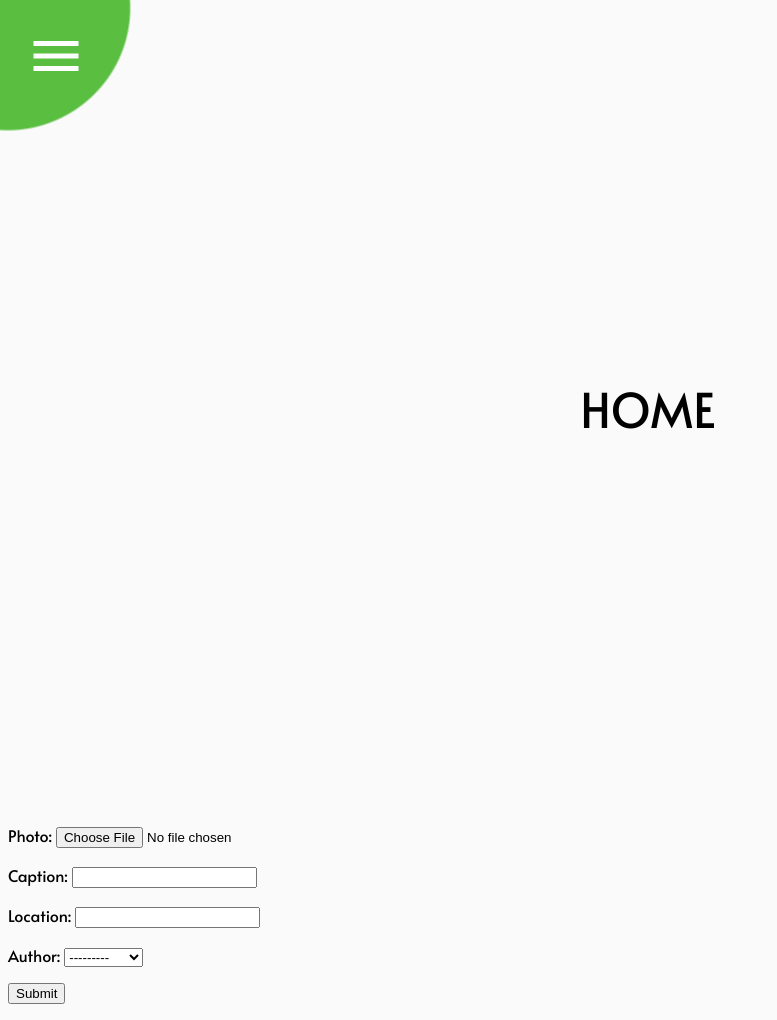
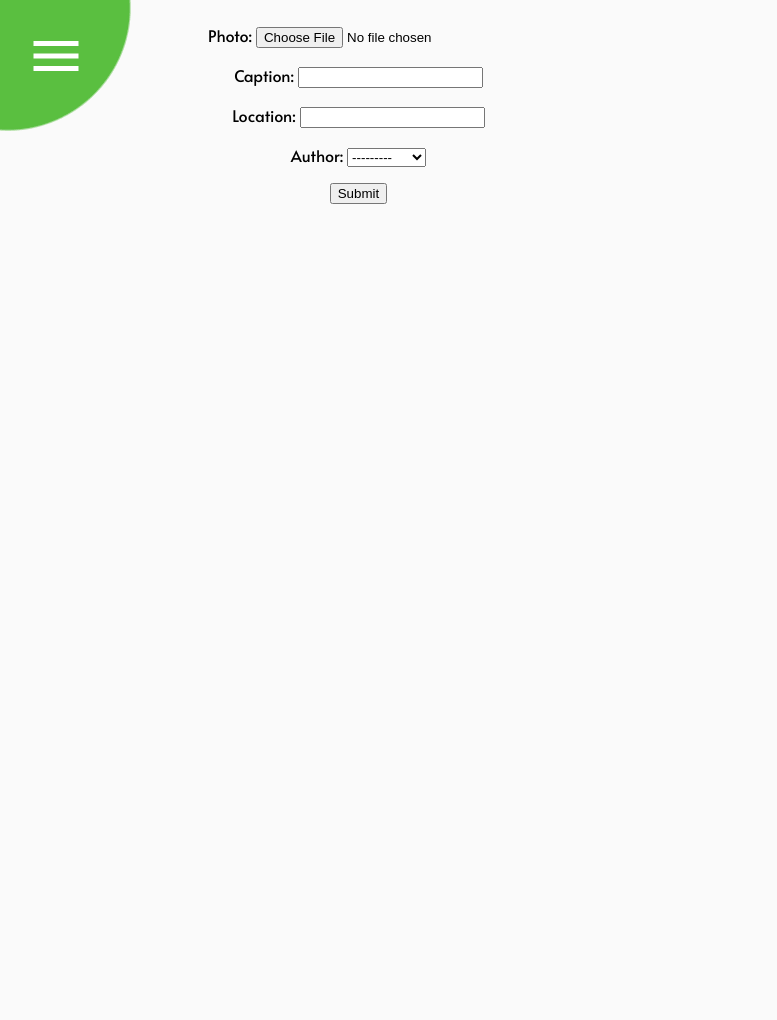
Before and after one commit to jdhaagenson/capstone_insta, a Django app: page /post/ in a window 1280 px wide. Shown: the whole page, without its empty margins (0-777 px from the left). After the commit the page ends 204 px from the top, so only its background shows below. Run offline with Django 3.2, Linux system fonts and the light colour scheme; the visitor is signed in with stand-in values (Sample User, id 1); data comes from the database, SQL or seed files in the repository.

Commit message:
upload.html updated

```diff
--- a/static/blob.css
+++ b/static/blob.css
@@ -165,6 +165,11 @@ section {
   --x: 65;
   --y: 65;
 }
+.menu__item:nth-of-type(5) {
+  --delay: 0.5;
+  --x: 45;
+  --y: 35;
+}
 .menu__link {
   -webkit-box-align: center;
           align-items: center;
--- a/static/form.css
+++ b/static/form.css
@@ -1,3 +1,10 @@
 body {
     background-image: url('/static/4.png')
 }
+ .card {
+    display: block;
+    place-items: center;
+    position: fixed;
+    margin-left: 200px;
+
+}
--- a/static/style.css
+++ b/static/style.css
@@ -115,3 +115,9 @@ section:target h1 {
 @keyframes fadeIn {
     100% { opacity:1 }
 }
+
+.center {
+    display: grid;
+    place-items: center;
+
+}
--- a/templates/blobmenu.html
+++ b/templates/blobmenu.html
@@ -19,15 +19,16 @@
               <li class="menu__item" style="--x: 25; --y: 18;"><a class="menu__link" href="/logout/">LOGOUT</a></li>
               <li class="menu__item" style="--x: 55; --y: 31;"><a class="menu__link" href="/">FEED</a></li>
               <li class="menu__item" style="--x: 18; --y: 75;"><a class="menu__link" href="/post/">UPLOAD</a></li>
-              <li class="menu__item" style="--x: 70; --y: 50;"><a class="menu__link" href="/user/{{request.user.id}}/">PROFILE</a></li>
+              <li class="menu__item" style="--x: 70; --y: 50;"><a class="menu__link" href="/user/{{request.user.id}}/">PEOPLE I FOLLOW</a></li>
+              <li class="menu__item" style="--x: 45; --y: 75;"><a class="menu__link" href="/user/{{request.user.id}}/">PROFILE</a></li>
             </ul>
           </nav>
-          <main>
+          <!-- <main>
             <section id="HOME">HOME</section>
             <section id="ABOUT">FEED</section>
             <section id="CONTACT">NEW POST</section>
             <section id="WORK">PROFILE</section>
-          </main>
+          </main> -->
           <svg style="position: absolute; left: 100%">
             <defs>
               <filter id="goo">
--- a/templates/profile.html
+++ b/templates/profile.html
@@ -4,7 +4,7 @@
     <meta charset="UTF-8">
     <meta name="viewport" content="width=device-width, initial-scale=1.0">
     <title>Document</title>
-    <link rel="stylesheet" href="../static/style.css">
+    <link rel="stylesheet" href="../static/blob.css">
 </head>
 <body>
     <div id="toolbar">
--- a/templates/upload.html
+++ b/templates/upload.html
@@ -6,7 +6,7 @@
         <div id="toolbar">
             {% include './blobmenu.html' %}
         </div>
-        <form action="" method="post" enctype="multipart/form-data">
+        <form class="form card" action="" method="post" enctype="multipart/form-data">
             {% csrf_token %}
             {{ form.as_p }}
             <input type="submit" value="Submit">
```
